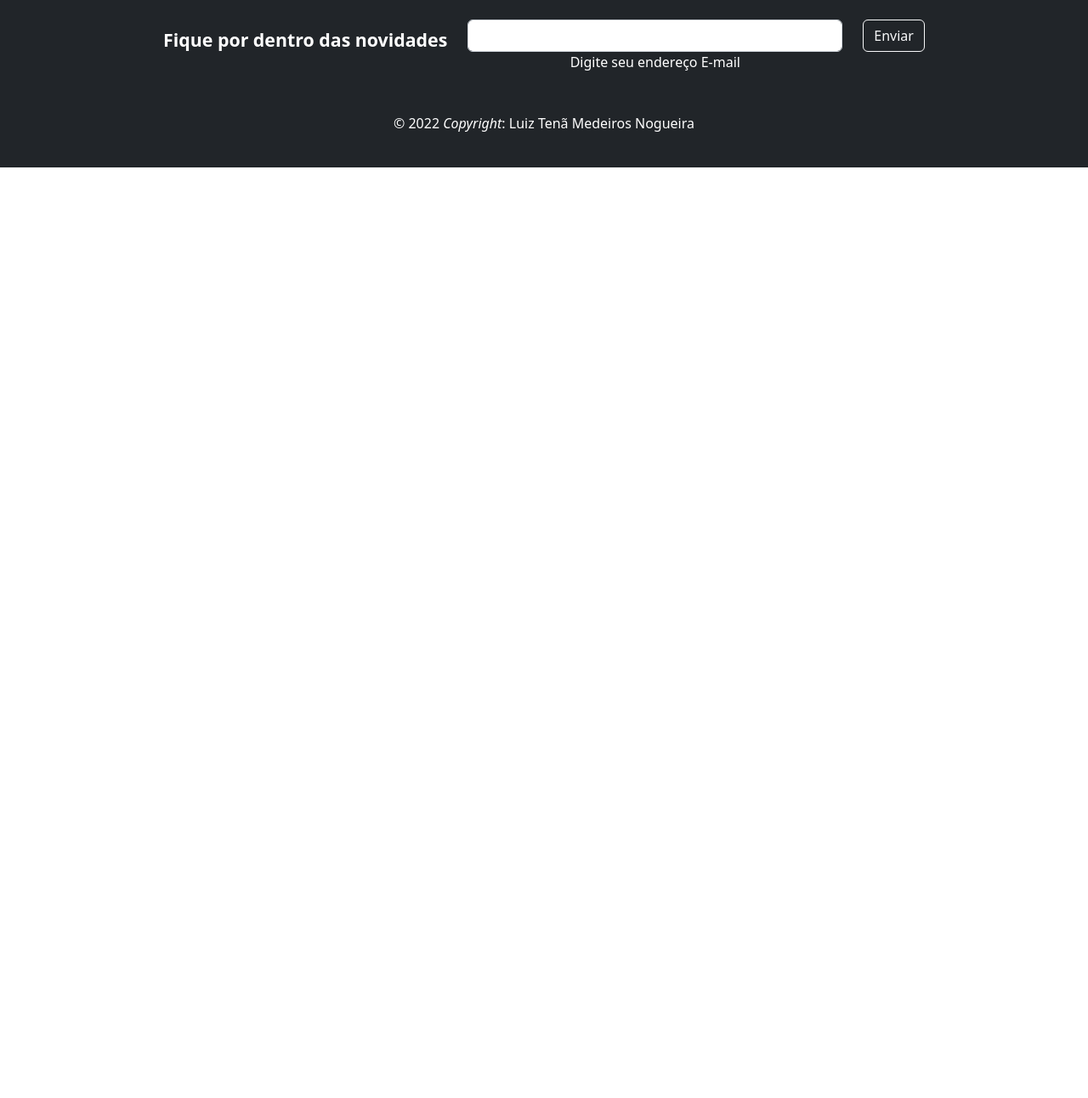
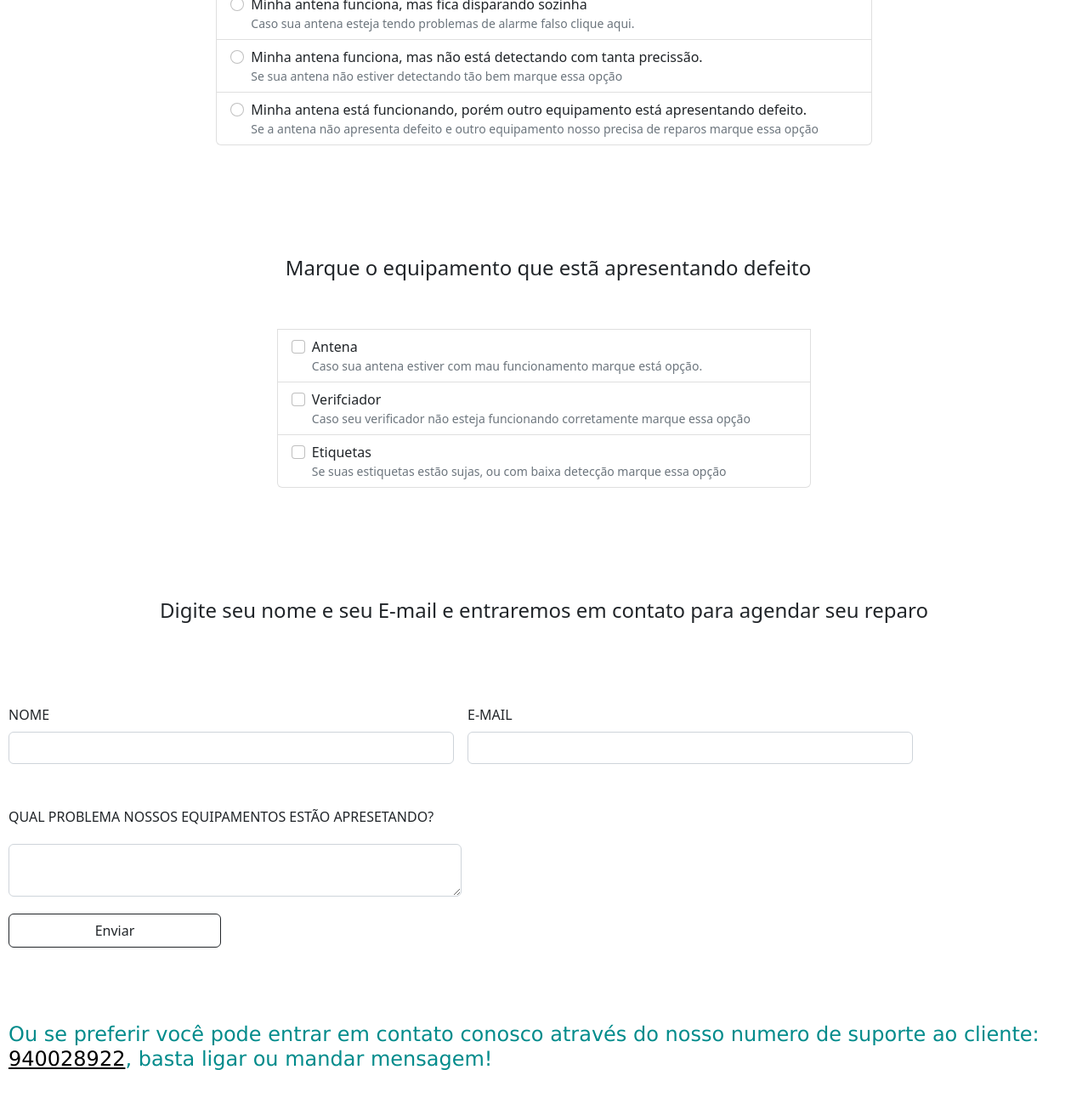
Before and after one commit to luiztena/Nassan-repositorio, a website: page reparo.html in a window 1280 px wide. Shown: the part 541-1833 px from the top of the page at 85% size. Before the commit the page ends 800 px from the top, so only its background shows below. Drawn offline with nearby package versions, Linux system fonts and the light colour scheme.

Commit message:
Pagina de manutenção criada
a pagina de manutenção e
suporte ao cliente foram finalizados,
porém o formulario do FAQ precisa
de ajustes, pois não está agradavel de se ver

```diff
--- a/css/styles.css
+++ b/css/styles.css
@@ -418,12 +418,62 @@ textarea#duvida{
 }
 input#formulariofaq{
     border: 3px solid rgba(0, 0, 0, 0.3);
-}
-h4#duvidah4{
+}h4#duvidah4{
     text-align: left;
     font-size: 18pt;
 }
 /*reparo*/
 header#header-reparo{
     text-align: center;
+    padding-bottom: 100px;
+    margin-top: 70px;
 }
+
+div#tituloradio{
+    padding-bottom: 10px;
+    text-align: center;
+    margin-left: 10px;
+}
+div#divradios{
+    padding-bottom: 130px;
+}
+label#label-reparo{
+    text-transform: uppercase;
+    font-weight: 500;
+    margin-left: 10px;
+}
+input#input-reparo{
+    margin-bottom: 50px;
+    margin-left: 10px;
+}
+textarea#comentario-cliente{
+    margin-left: 10px;
+}
+label#comentario-label{
+    text-transform: uppercase;
+    margin-left: 10px;
+    padding-bottom: 20px;
+    font-weight: 500;
+}
+h4#h4reparo{
+    text-align: center;
+    padding-bottom: 80px;
+}
+button#reparo-enviar{
+    margin-top: 20px;
+    width: 250px;
+    height: 40px;
+    margin-left: 10px;
+}
+
+h4#numero-reparo{
+    margin-top: 80px;
+    margin-bottom: 40px;
+    margin-left: 10px;
+    font-family: Verdana, Geneva, Tahoma, sans-serif;
+    color: darkcyan;
+}
+span#tel{
+    text-decoration: underline;
+    color: black;
+}
--- a/reparo.html
+++ b/reparo.html
@@ -41,10 +41,11 @@
 
         <ul id="ul" class="navbar-nav me-auto mb-2 mb-lg-0">
           <li class="nav-item">
-            <a id="menulink" href="#" class="nav-link disabled" aria-current="page" href="#">Inicio</a>
+            <a id="menulink" href="Index.html" href="#" class="nav-link text-white">Inicio</a>
           </li>
           <li class="nav-item"><a id="menulink" href="#" class="nav-link  text-white">Produtos</a></li>
-          <li class="nav-item"><a id="menulink" href="#" class="nav-link  text-white">Manutenção</a></li>
+          <li class="nav-item"><a id="menulink" class="nav-link disabled" href="#" aria-current="page">
+          Manutenção</a></li>
           <li class="nav-item"><a id="menulink" href="#" class="nav-link  text-white">Sobre</a></li>
 
         </ul>
@@ -54,29 +55,33 @@
   </nav>
 
   <header id="header-reparo">
-    <h1>Mnautenção</h1>
+    <h1>Manutenção</h1>
     <h4>Preencha os dados para que possamos entender um pouco mais de seu problema é melhor lhe ajudar. </h4>
   </header>
-<div class="d-flex gap-5 justify-content-center">
+
+  <form action="." method="get">
+<div id="divradios" class="d-flex gap-5 justify-content-center">
   <div class="list-group mx-0 w-auto">
-    <div>
+    <div id="tituloradio">
         <h4>Quais desses erros estão ocorrendo?</h4>
     </div>
 
     <label class="list-group-item d-flex gap-2">
       <input class="form-check-input flex-shrink-0" type="radio" name="listGroupRadios" id="listGroupRadios1" value="" checked>
       <span>
-        Minha antena não está ligando nem a fonte
-        <small class="d-block text-muted">A antena não está ligando e a fonte também não.</small>
+        A fonte da minha antena não está ligando
+        <small class="d-block text-muted">A fonte não está ligando,(se a led da fonte estiver apagada
+          significa que a fonte não está funcionando)
+        </small>
       </span>
     </label>
 
     <label class="list-group-item d-flex gap-2">
       <input class="form-check-input flex-shrink-0" type="radio" name="listGroupRadios" id="listGroupRadios2" value="">
       <span>
-        A fonte da antena liga mas a antena não
+        A fonte da antena liga mas a antena não funciona
         <small class="d-block text-muted">Caso a led de sua fonte esteja acessa e sua antena
-        não funcionando marque aqui
+        não estive funcionando corretamente marque essa opção
         </small>
       </span>
     </label>
@@ -84,51 +89,99 @@
     <label class="list-group-item d-flex gap-2">
       <input class="form-check-input flex-shrink-0" type="radio" name="listGroupRadios" id="listGroupRadios3" value="">
       <span>
-        Minha a antena funciona mas fica disparando sozinha
-        <small class="d-block text-muted">Caso sua antena esteja ligando mas disparando sozinha clique aqui</small>
+        Minha antena funciona, mas fica disparando sozinha
+        <small class="d-block text-muted">Caso sua antena esteja tendo problemas de alarme falso clique aqui.</small>
       </span>
     </label>
 
     <label class="list-group-item d-flex gap-2">
         <input class="form-check-input flex-shrink-0" type="radio" name="listGroupRadios" id="listGroupRadios3" value="">
         <span>
-          Minha  antena funciona, mas não não está detectando tão bem.
-          <small class="d-block text-muted">Se sua antena não está funcionando tão bem marque aqui</small>
+          Minha  antena funciona, mas não está detectando com tanta precissão.
+          <small class="d-block text-muted">Se sua antena não estiver detectando tão bem
+            marque essa opção
+          </small>
+        </span>
+      </label>
+
+      <label class="list-group-item d-flex gap-2">
+        <input class="form-check-input flex-shrink-0" type="radio" name="listGroupRadios" id="listGroupRadios3" value="">
+        <span>
+          Minha antena está funcionando, porém outro equipamento está apresentando defeito.
+          <small class="d-block text-muted">Se a antena não apresenta defeito e outro
+            equipamento nosso precisa de reparos marque essa opção
+          </small>
         </span>
       </label>
   </div>
+</div>
 
+<div id="divradios" class="d-flex gap-5 justify-content-center">
   <div class="list-group mx-0 w-auto">
+    <div id="tituloradio">
+      <h4 style="text-align: center; padding-bottom:40px;">Marque o equipamento que estã apresentando defeito</h4>
+  </div>
     <label class="list-group-item d-flex gap-2">
-      <input class="form-check-input flex-shrink-0" type="radio" name="listGroupRadios" id="listGroupRadios1" value="" checked>
+      <input class="form-check-input flex-shrink-0" type="checkbox" value="">
       <span>
-        First radio
-        <small class="d-block text-muted">With support text underneath to add more detail</small>
+        Antena
+        <small class="d-block text-muted">Caso sua antena estiver com mau funcionamento
+          marque está opção.
+        </small>
       </span>
     </label>
     <label class="list-group-item d-flex gap-2">
-      <input class="form-check-input flex-shrink-0" type="radio" name="listGroupRadios" id="listGroupRadios2" value="">
+      <input class="form-check-input flex-shrink-0" type="checkbox" value="">
       <span>
-        Second radio
-        <small class="d-block text-muted">Some other text goes here</small>
+        Verifciador
+        <small class="d-block text-muted">Caso seu verificador não esteja funcionando
+          corretamente marque essa opção
+        </small>
       </span>
     </label>
     <label class="list-group-item d-flex gap-2">
-      <input class="form-check-input flex-shrink-0" type="radio" name="listGroupRadios" id="listGroupRadios3" value="">
+      <input class="form-check-input flex-shrink-0" type="checkbox" value="">
       <span>
-        Third radio
-        <small class="d-block text-muted">And we end with another snippet of text</small>
+        Etiquetas
+        <small class="d-block text-muted">Se suas estiquetas estão sujas, ou com baixa
+          detecção marque essa opção
+        </small>
       </span>
     </label>
   </div>
 </div>
 
-</div>
+<div>
+  <h4 id="h4reparo" class="mb-3">Digite seu nome e seu E-mail e entraremos em contato para agendar seu reparo</h4>
+  </div>
 
+  <div class="row g-3">
+    <div class="col-sm-5">
+      <label id="label-reparo" for="nome" class="form-label">Nome</label>
+      <input type="text" class="form-control" id="input-reparo" placeholder="" value="" required>
+      <div class="invalid-feedback">
+        Coloque um nome
+      </div>
+    </div>
 
+    <div class="col-sm-5">
+      <label id="label-reparo" for="email" class="form-label">E-mail</label>
+      <input type="email" class="form-control" id="input-reparo" placeholder="" value="" required>
+      <div class="invalid-feedback">
+        Digite um email valido
+      </div>
+    </div>
+    </div>
 
-</div>
-
+    <div class="col-sm-5">
+      <label id="comentario-label" for="comentario">Qual problema nossos equipamentos estão apresetando?</label>
+      <textarea class="form-control" id="comentario-cliente" rows="2"></textarea>
+    </div>
+    <button id="reparo-enviar" type="submit" class="btn btn-outline-dark mb-2 ml-2">Enviar</button>
+  </form>
+  <h4 id="numero-reparo">Ou se preferir você pode entrar em contato conosco através do nosso numero de suporte ao cliente:
+ <span id="tel">940028922</span>, basta ligar ou mandar mensagem!
+</h4>
 
    <!-- Footer -->
    <footer class="bg-dark text-center text-white">
```
Also changed, not shown: Index.html (+1 -1 lines), faq.html (+7 -8 lines).
